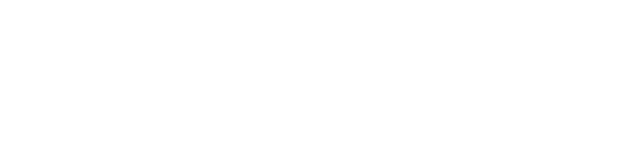
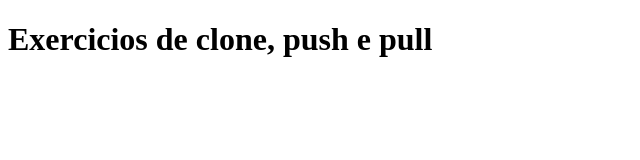
Before and after one commit to fabianoLiberatori/trybe-exercicios, a plain HTML site: page index.html in a window 1280 px wide. Shown: the whole page, without its empty margins (0-640 px from the left). Drawn offline with Linux system fonts and the light colour scheme.

Commit message:
colocado um header na pagina

```diff
--- a/index.html
+++ b/index.html
@@ -7,6 +7,8 @@
     <title>Exercicos da Trybe</title>
 </head>
 <body>
-
+ <header>
+    <h1>Exercicios de clone, push e pull</h1>
+ </header>
 </body>
 </html>
```
